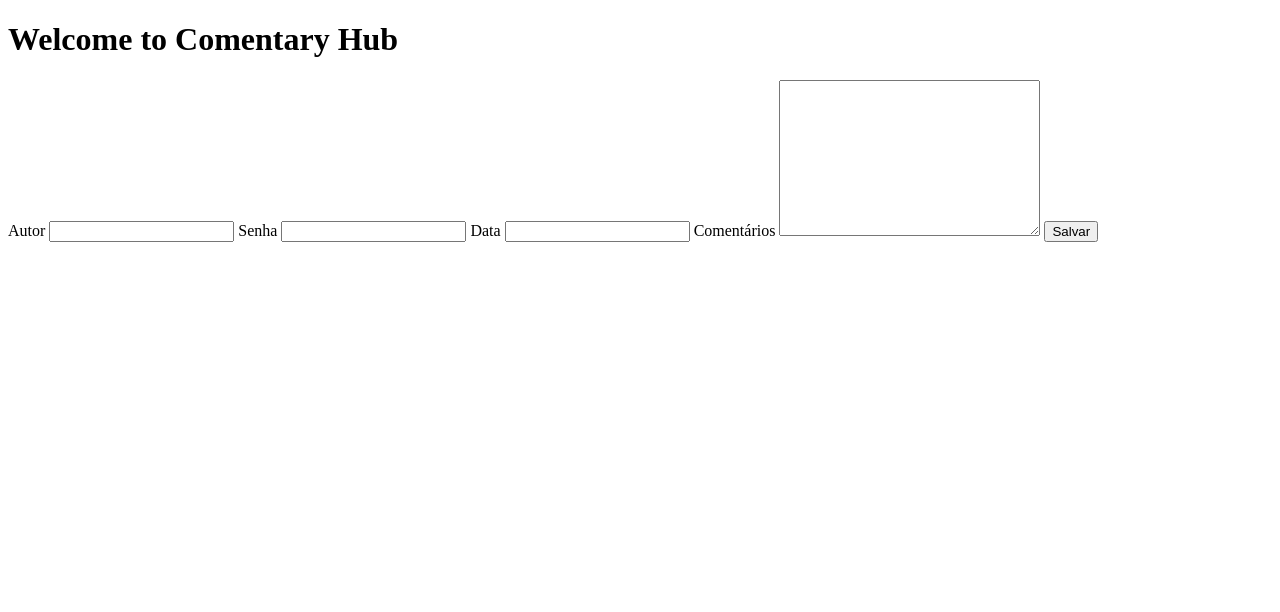
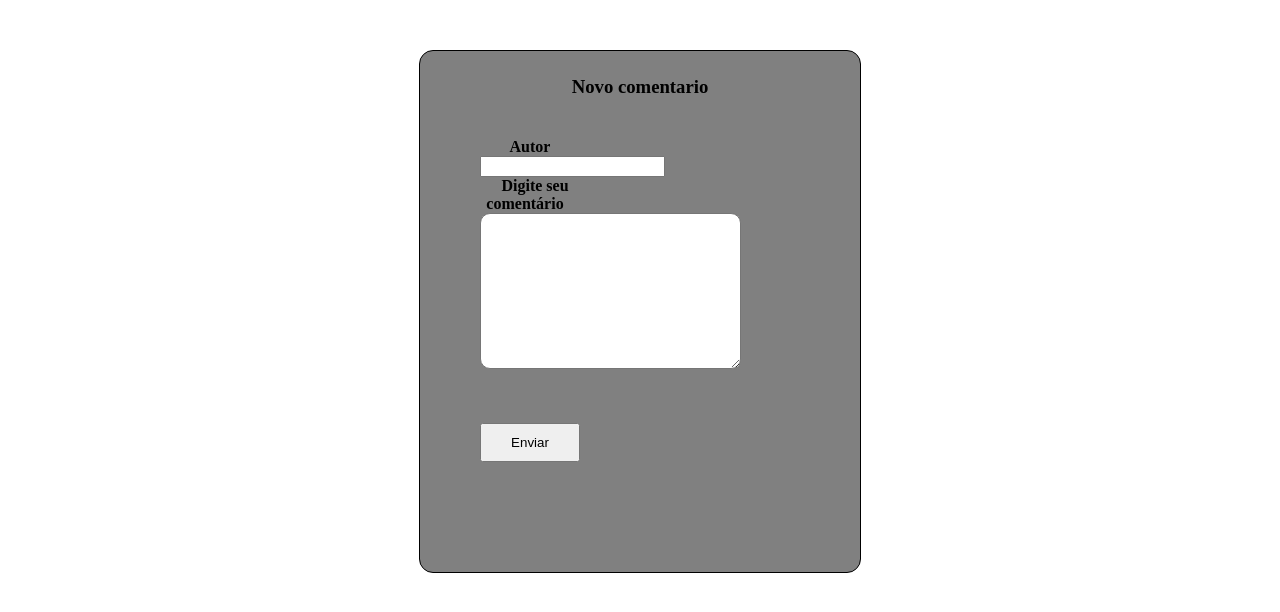
Before and after one commit to caualcruz/hub-comentarios-clcc, a plain HTML site: page app/index.html in a window 1280 px wide. Drawn offline with Linux system fonts and the light colour scheme.

Commit message:
DESENVOLVENDO FUNÇÃO DE SUBMISSÃO DOS COMENTARIOS

```diff
--- a/app/index.html
+++ b/app/index.html
@@ -6,22 +6,34 @@
     <meta name="viewport" content="width=device-width, initial-scale=1.0">
     <link rel="stylesheet" href="./style.css">
     <title>Document</title>
+    <style>
+        .comentarios {
+            text-align: center;
+            width: 400px;
+            max-width: 400px;
+            margin: 50px auto;
+            padding: 20px;
+            color:  black;
+            font-weight: bolder;
+            border: 1px solid black;
+            border-radius: 14px;
+            background-color: gray;
+         }
+    </style>
 </head>
+
 <body>
+    <div class="comentarios" id="form-comentarios">
+        <h3>Novo comentario</h3>
+        <form onsubmit="submitContent(event)">
+            <label for="autor">Autor</label>
+            <input type="text" name="autor" id="autor">
+            <label for="">Digite seu comentário</label>
+            <textarea name="comentario" id="comentario" cols="30" rows="10"></textarea>
+            <input type="submit" class="btn-submit" value="Enviar">
 
-    <h1>Welcome to Comentary Hub</h1>
-    <form action="" method="post"></form>
-    <label for="">Autor</label>
-    <input type="text" name="autor" id="">
-    <label for="">Senha</label>
-    <input type="password" name="senha" id="">
-    <label for="">Data</label>
-    <input type="datetime" name="datahora" id="">
-    <label for="campodetexto">Comentários</label>
-    <textarea name="campodetexto" id="" cols="30" rows="10"></textarea>
-    <input type="submit" value="Salvar">
+        </form>
+    </div>
+</body>
 
-
-    <script type="module" src="./script.js"></script>
-</body>
 </html>
--- a/app/script.js
+++ b/app/script.js
@@ -0,0 +1,5 @@
+let data = [{}]
+
+const submitContent = () =>{
+    event.preventDefault();
+}
--- a/app/style.css
+++ b/app/style.css
@@ -0,0 +1,29 @@
+.comentarios label{
+    margin-top: 10px;
+    padding: 10px;
+}
+
+
+.comentarios > *{
+    padding: 10px auto;
+    margin: 5px auto;
+}
+
+#form-comentarios textarea {
+   color: black;
+   background-color: white;
+   border-radius: 10px;
+}
+
+#form-comentarios .btn-submit{
+    margin: 50px auto;
+    padding: 10px;
+    width: 100px;
+}
+
+#form-comentarios form{
+    align-items: center;
+    margin: 30px ;
+    padding: 10px;
+    width: 100px;
+}
```
